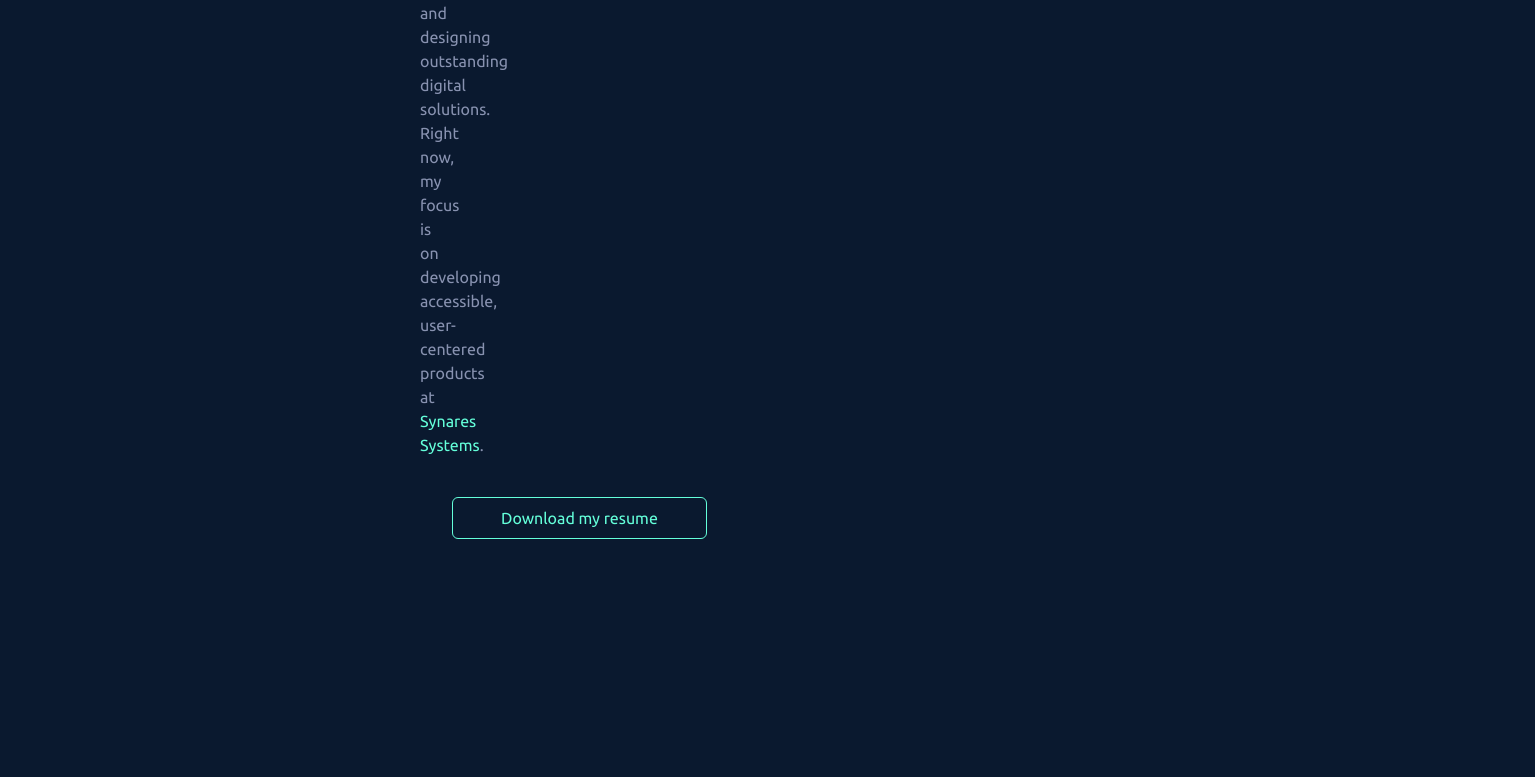
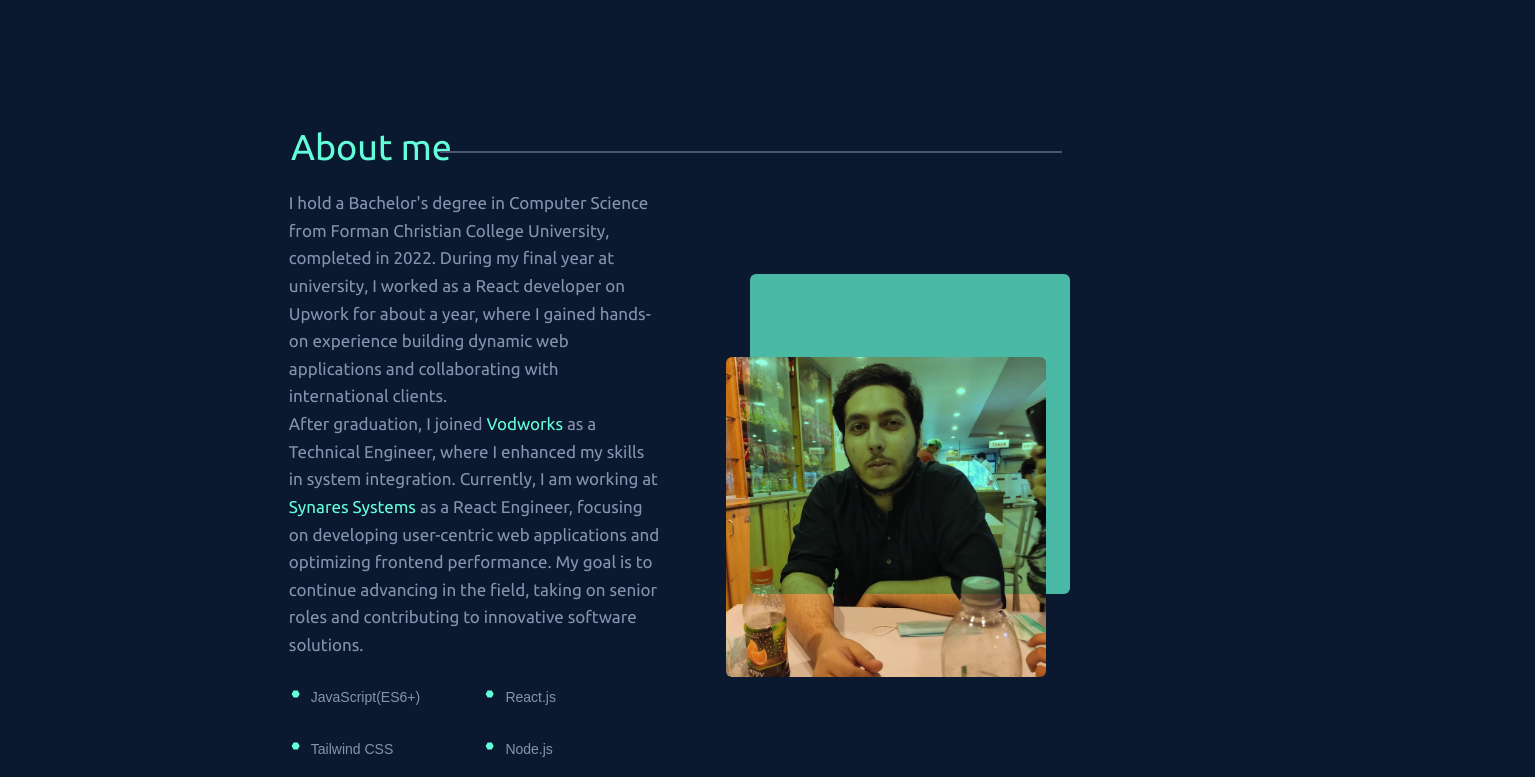
Before and after one commit to Lyfissad/Portfolio, a React (Create React App) app: page / in a window 1280 px wide. Shown: the part 847-1624 px from the top of the page, 1535 px wide, since content can reach past the window. Built offline with nearby package versions, Linux system fonts and the light colour scheme; a web font is replaced by a local one.

Commit message:
About section done for desktop moving to experience

```diff
--- a/public/index.html
+++ b/public/index.html
@@ -19,10 +19,8 @@
 
     <link rel="manifest" href="portfolio\public\manifest.json" />
 
-    <title>React App</title>
   </head>
   <body>
-    <noscript>You need to enable JavaScript to run this app.</noscript>
     <div id="root"></div>
 
   </body>
--- a/src/App.css
+++ b/src/App.css
@@ -8,3 +8,24 @@ body{
   background-color: #0a192f;
 
 }
+
+
+@layer utilities {
+  .scrollbar-thin::-webkit-scrollbar {
+    width: 6px;
+  }
+
+  .scrollbar-thin::-webkit-scrollbar-thumb {
+    background: #64ffda;
+    border-radius: 10px;
+  }
+
+  .scrollbar-thin::-webkit-scrollbar-track {
+    background:#0a192f;
+  }
+
+  .scrollbar-thin {
+    scrollbar-width: thin;
+    scrollbar-color: #8892b0 #0a192f;
+  }
+}
--- a/src/App.jsx
+++ b/src/App.jsx
@@ -108,7 +108,7 @@ prevScrollpos = currentScrollPos;
   }
 
   return (
-    <div className="bg-navy">
+    <div className="bg-navy scrollbar-thin">
       <Header scrolledUp = {ScrollingUp} scrollTosec = {scrollToSection} />
       <button className="opacity-0"></button>
       {SideActive? <IoMdClose
--- a/src/component/About.jsx
+++ b/src/component/About.jsx
@@ -11,9 +11,10 @@ export default function About(props){
     return(
     <div id="about" className={`pl-9 mb-4 mt-[30vh] md:mt-[30vh] ${props.blur? "blur-sm shadow-lg z-2" :  ""}`}>
         <h1 className="text-2xl
-        text-green font-semiHead animate-fadeInM">About me<hr className="w-3/4 border-slate
+        text-green font-semiHead
+         animate-fadeInM md:text-4xl md:relative md:left-[20.5%]">About me<hr className="w-2/4 border-darkSlate relative left-[32%] md:left-[12%] bottom-4
          border-y"/></h1>
-        <div className="text-slate text-left font-semiHead justify-center m-1 mr-8 text-[15px] animate-fadeInNoMove">
+        <div className="text-slate text-left font-semiHead justify-center m-1 mr-8 text-[15px] md:text-[17px] md:leading-relaxed md:max-w-[30%] md:relative md:left-[20%] animate-fadeInNoMove">
             <h4 className="mt-5">
             I hold a Bachelor's degree in Computer Science from
             Forman Christian College University, completed in 2022. During my
@@ -37,9 +38,10 @@ export default function About(props){
                 <li className="mb-4 flex gap-2"><VscDebugBreakpointData className="fill-green"/> MongoDB, FireBase</li>
                 <li className="mb-4 flex gap-2"><VscDebugBreakpointData className="fill-green"/> Python</li>
              </ul>
-             <img src=".\assets\PortfolioSitePic1.jpeg" alt="profilePic" className="rounded-2xl cursor-pointer hover:animate-pulse size-64 m-auto mb-36 mt-20"/>
+             <img src=".\assets\PortfolioSitePic1.jpeg" alt="profilePic" className="rounded-md cursor-pointer hover:animate-pulse  size-64 m-auto mb-36 mt-20 md:relative md:left-[110%] md:bottom-[550px] md:size-80"/>
+             <div className="absolute inset-0 size-64 top-[684px] left-[18.25%] md:size-80 md:left-[123.5%] md:top-[85px] rounded-md md:hover:opacity-0 transition-all cursor-pointer duration-400 origin-center bg-green opacity-70 mix-blend-multiply">
+             </div>
         </div>
-
     </div>
     )
 }
--- a/src/component/Experience.jsx
+++ b/src/component/Experience.jsx
@@ -17,7 +17,7 @@ export default function Experience(props){
         <h2 className="text-2xl
         text-green font-semiHead mt-6 mb-8 animate-fadeInM">Where I've Worked<hr className="w-3/4 border-slate
         border-y"/></h2>
-        <div className="flex text-slightFade ml-2 scrollbar-thin scrollbar-thumb-orange-500 scrollbar-track-gray-900 gap-14 overflow-x-scroll h-20 pt-4">
+        <div className="flex text-slightFade ml-2 scrollbar-thin gap-14 overflow-x-scroll h-20 pt-4">
             <NavLink to={"/"}
                     onClick={() => FlipState("ss")}
                     className={
--- a/src/component/Header.jsx
+++ b/src/component/Header.jsx
@@ -1,26 +1,24 @@
 import { React } from "react"
 import { TbHexagonLetterMFilled } from "react-icons/tb";
-import { NavLink } from "react-router-dom";
+
 
 
 
 export default function Header(props){
-    function scrollBackup(){
-        window.scrollTo(0,0)
-    }
     return(
         <>
             <header id="header" className = {`bg-navy opacity-85 fixed flex transition-all z-30 overflow-hidden duration-300 shadow-2xl animate-fadeInS justify-between w-full ${props.scrolledUp? "h-20" : "h-0"}`}>
-                <a href="https://portfolio-lyart-omega-83.vercel.app/" className="w-16"><TbHexagonLetterMFilled className= {`m-3 cursor-pointer overflow-hidden fill-green scroll-smooth transition-all duration-300 ${props.scrolledUp? "size-16" : "size-0"}`}/></a>
+                <a href="https://portfolio-lyart-omega-83.vercel.app/" className="w-16"><TbHexagonLetterMFilled className= {`m-3 cursor-pointer overflow-hidden fill-green scroll-smooth transition-all duration-300
+                     ${props.scrolledUp? "size-16" : "size-0"}`}/></a>
                 <div className="inline-flex mt-6 md:visible sm:invisible xs:invisible">
                 <ul className="inline-flex text-slightFade text-xl font-semiHead ">
-                    <li onClick={()=>props.scrollTosec("about")} className="mr-6 hover:text-green cursor-pointer">About</li>
-                    <li onClick={()=>props.scrollTosec("exp")} className="mr-6 hover:text-green cursor-pointer">Experience</li>
-                    <li onClick={()=>props.scrollTosec("projects")} className="mr-6 hover:text-green cursor-pointer">Projects</li>
-                    <li onClick={()=>props.scrollTosec("contact")} className="mr-6 hover:text-green cursor-pointer">Contact</li>
+                    <li onClick={()=>props.scrollTosec("about")} className="mr-6 hover:text-green cursor-pointer transition-all ease-in-out delay-100 hover:-translate-y-1">About</li>
+                    <li onClick={()=>props.scrollTosec("exp")} className="mr-6 hover:text-green cursor-pointer transition-all ease-in-out delay-100 hover:-translate-y-1">Experience</li>
+                    <li onClick={()=>props.scrollTosec("projects")} className="mr-6 hover:text-green cursor-pointer transition-all ease-in-out delay-100 hover:-translate-y-1">Projects</li>
+                    <li onClick={()=>props.scrollTosec("contact")} className="mr-6 hover:text-green cursor-pointer transition-all ease-in-out delay-100 hover:-translate-y-1">Contact</li>
                 </ul>
                 <a href="https://drive.google.com/file/d/1KyjFryb4iRJLfsl9rWek0TAwEUeD67j3/view?usp=drive_link">
-                <button className="transition ease-in-out delay-100 text-green
+                <button className="transition-all ease-in-out delay-100 text-green
                      border-green border-solid size-8
                       border w-24 text-center mr-4 text-sm
                        rounded-sm relative
--- a/src/component/Intro.jsx
+++ b/src/component/Intro.jsx
@@ -5,11 +5,12 @@ import React from "react"
 
 export default function Intro(props){
     return(
-        <div class="dark" className={`mb-[40vh] mt-52 text-left pt-5 md:mt-[30vh] md:ml-96 md:mr-64 ${props.blur? "blur-sm shadow-lg z-2" : ""}`}>
+        <div class="dark" className={`mb-[40vh] relative
+         mt-52 text-left pt-5 md:mt-[30vh] md:left-[20%] md:mr-64 ${props.blur? "blur-sm shadow-lg z-2" : ""}`}>
             <h1 className="text-green ml-9 mt-9 mb-2 text-xl font-semiHead animate-fadeInS md:text-2xl">Hi, my name is</h1>
             <h2 className="text-faded m-9 mt-4 text-3xl font-semiHead font-extrabold animate-fadeInS md:text-6xl">Sheikh Muazzin Azeem.</h2>
             <h3 className="m-9 text-3xl text-slate animate-fadeInM md:text-6xl">I build web applications.</h3>
-            <h4 className="text-slate font-semiHead m-7 -mt-3 text-base p-3 animate-fadeInL md:text-md md:ml-6 md:mr-[650px]">I’m a software engineer with expertise in creating and designing outstanding digital solutions.
+            <h4 className="text-slate font-semiHead m-7 -mt-3 text-base p-3 animate-fadeInL md:text-md md:right-12 md:max-w-lg md:min-w-md sm:min-w-md">I’m a software engineer with expertise in creating and designing outstanding digital solutions.
                  Right now, my focus is on developing accessible, user-centered products at <a className="text-green no-underline cursor-pointer" href = "https://pk.linkedin.com/company/synares"> Synares Systems</a>.</h4>
             <a target="blank" href="https://drive.google.com/file/d/1KyjFryb4iRJLfsl9rWek0TAwEUeD67j3/view?usp=drive_link">
             <button className="transition ease-in-out delay-250 text-green
--- a/src/index.css
+++ b/src/index.css
@@ -2,6 +2,9 @@
 @tailwind components;
 @tailwind utilities;
 
+html{
+  scroll-behavior: smooth;
+}
 
 body {
   margin: 0;
@@ -18,22 +21,27 @@ code {
 }
 
 
-@layer utilities {
-  .scrollbar-thin::-webkit-scrollbar {
-    width: 6px;
-  }
+::-webkit-scrollbar {
+  width: 10px;
+}
 
-  .scrollbar-thin::-webkit-scrollbar-thumb {
-    background: #64ffda;
-    border-radius: 10px;
-  }
+::-webkit-scrollbar-track {
+  background: #0a192f;
+}
 
-  .scrollbar-thin::-webkit-scrollbar-track {
-    background:#0a192f;
-  }
+::-webkit-scrollbar-thumb {
+  background-color: #8892b0;
+  border-radius: 10px;
+  border: 2px solid #0a192f;
+  cursor: pointer;
+}
 
-  .scrollbar-thin {
-    scrollbar-width: thin;
-    scrollbar-color: #64ffda #0a192f;
-  }
+:hover::-webkit-scrollbar-thumb{
+  background-color: #495670;
+
 }
+
+
+/*
+
+*/
```
